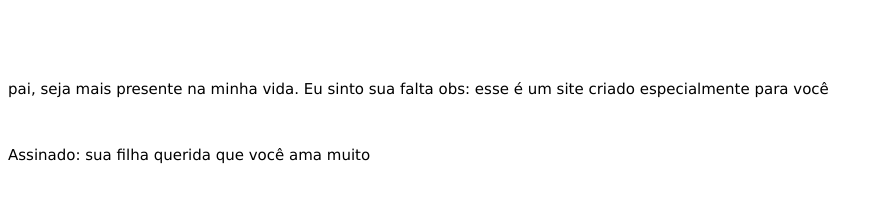
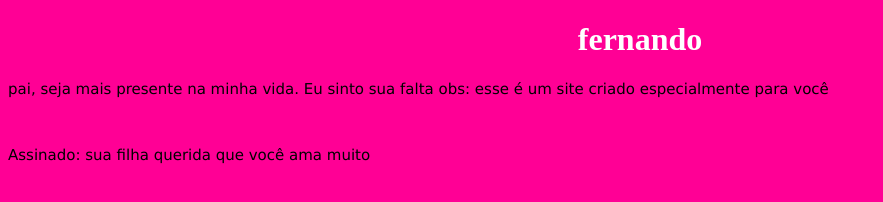
Before and after one commit to mirellaoliveira244/papai, a plain HTML site: page index.html in a window 1280 px wide. Shown: the whole page, without its empty margins (0-883 px from the left). Drawn offline with Linux system fonts and the light colour scheme.

Commit message:
Add - css

```diff
--- a/css/estilo.css
+++ b/css/estilo.css
@@ -1,5 +1,5 @@
 body {
-    background-color: rgb(255, 0, 149)255, 0, 149); /*Pode escolher outra cor se quiser*/
+    background-color: rgb(255, 0, 149); /*Pode escolher outra cor se quiser*/
   }
 
   h1 {
```
